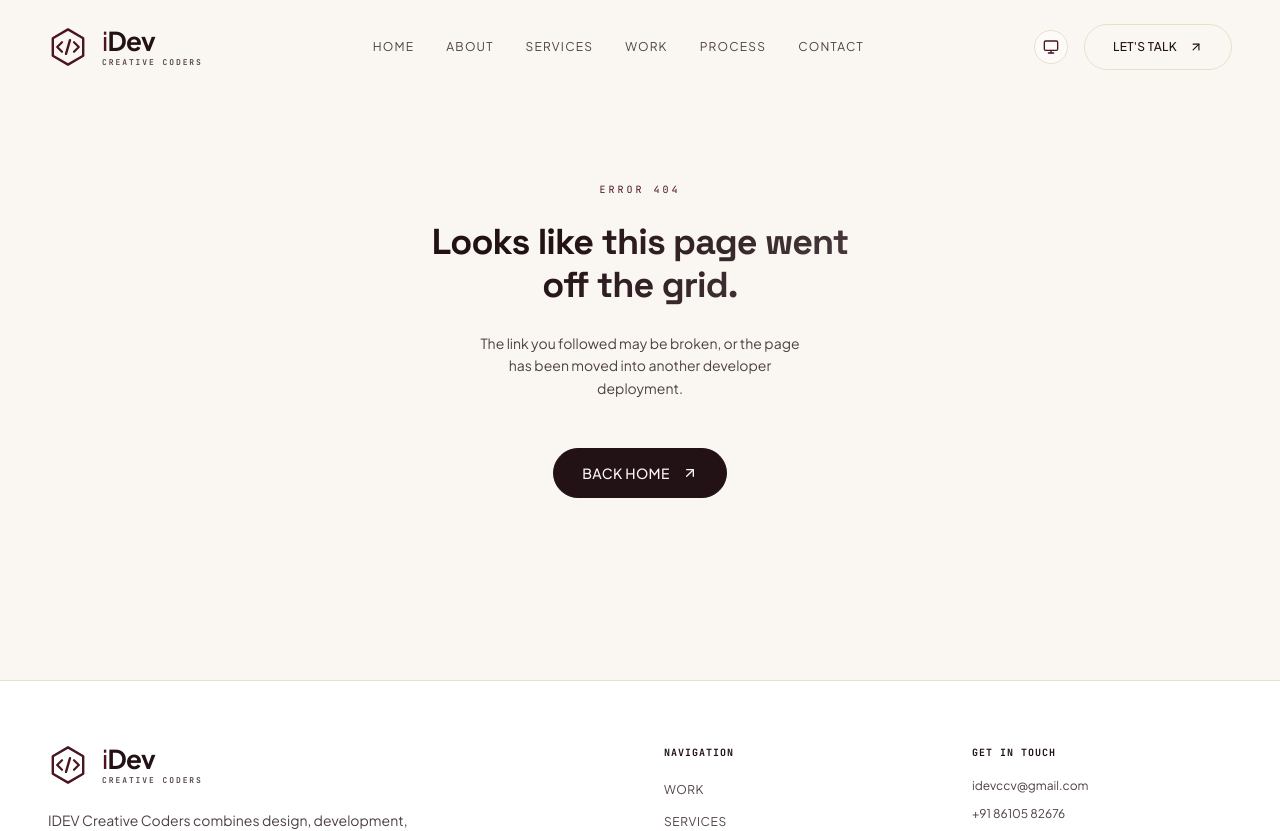
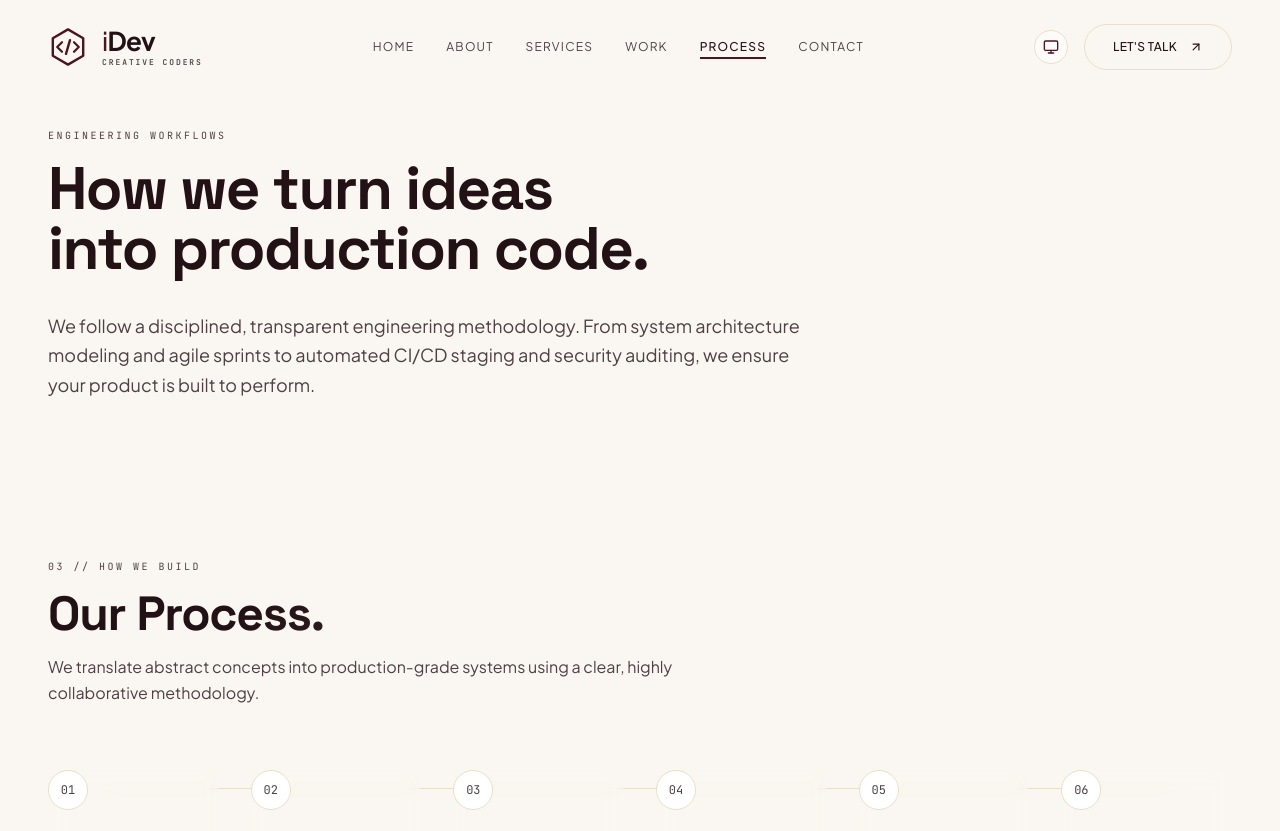
Before and after one commit to kishore-23MIC0100/idev-creative-coders, a React (Vite) app: page /process in a window 1280 px wide. Shown: the top 831 px of the page. Built offline with nearby package versions, Linux system fonts and the light colour scheme.

Commit message:
Create standalone ProcessPage and update navigation links to route to /process

```diff
--- a/src/App.tsx
+++ b/src/App.tsx
@@ -8,6 +8,7 @@ import { ServicesPage } from "./pages/ServicesPage";
 import { WorkPage } from "./pages/WorkPage";
 import { CaseStudy } from "./pages/CaseStudy";
 import { ContactPage } from "./pages/ContactPage";
+import { ProcessPage } from "./pages/ProcessPage";
 import { NotFound } from "./pages/NotFound";
 import { ScrollToHash } from "./components/ScrollToHash";
 
@@ -28,6 +29,7 @@ function App() {
             <Route path="/" element={<Home />} />
             <Route path="/about" element={<AboutPage />} />
             <Route path="/services" element={<ServicesPage />} />
+            <Route path="/process" element={<ProcessPage />} />
             <Route path="/work" element={<WorkPage />} />
             <Route path="/work/:id" element={<CaseStudy />} />
             <Route path="/contact" element={<ContactPage />} />
--- a/src/components/Navbar.tsx
+++ b/src/components/Navbar.tsx
@@ -16,7 +16,7 @@ export const Navbar: React.FC = () => {
     { name: "About", path: "/about" },
     { name: "Services", path: "/services" },
     { name: "Work", path: "/work" },
-    { name: "Process", path: "/#process" },
+    { name: "Process", path: "/process" },
     { name: "Contact", path: "/contact" },
   ];
 
--- /dev/null
+++ b/src/pages/ProcessPage.tsx
@@ -0,0 +1,37 @@
+import React, { useEffect } from "react";
+import { ScrollReveal } from "../components/ScrollReveal";
+import { ProcessTimeline } from "../sections/ProcessTimeline";
+import { CTASection } from "../sections/CTASection";
+
+export const ProcessPage: React.FC = () => {
+  useEffect(() => {
+    document.title = "Our Process | IDEV Creative Coders";
+    window.scrollTo(0, 0);
+  }, []);
+
+  return (
+    <div className="w-full pt-32">
+      {/* Intro Header */}
+      <div className="max-w-7xl mx-auto px-6 md:px-12 mb-16 text-left">
+        <ScrollReveal direction="down">
+          <span className="text-[10px] font-mono tracking-[0.25em] text-text-secondary uppercase block mb-4">
+            ENGINEERING WORKFLOWS
+          </span>
+          <h1 className="text-4xl sm:text-6xl font-bold tracking-tight mb-8">
+            How we turn ideas <br />
+            into production code.
+          </h1>
+          <p className="text-text-secondary text-base sm:text-lg leading-relaxed max-w-3xl">
+            We follow a disciplined, transparent engineering methodology. From system architecture modeling and agile sprints to automated CI/CD staging and security auditing, we ensure your product is built to perform.
+          </p>
+        </ScrollReveal>
+      </div>
+
+      {/* Main Process Timeline */}
+      <ProcessTimeline />
+
+      {/* Footer CTA */}
+      <CTASection />
+    </div>
+  );
+};
```
